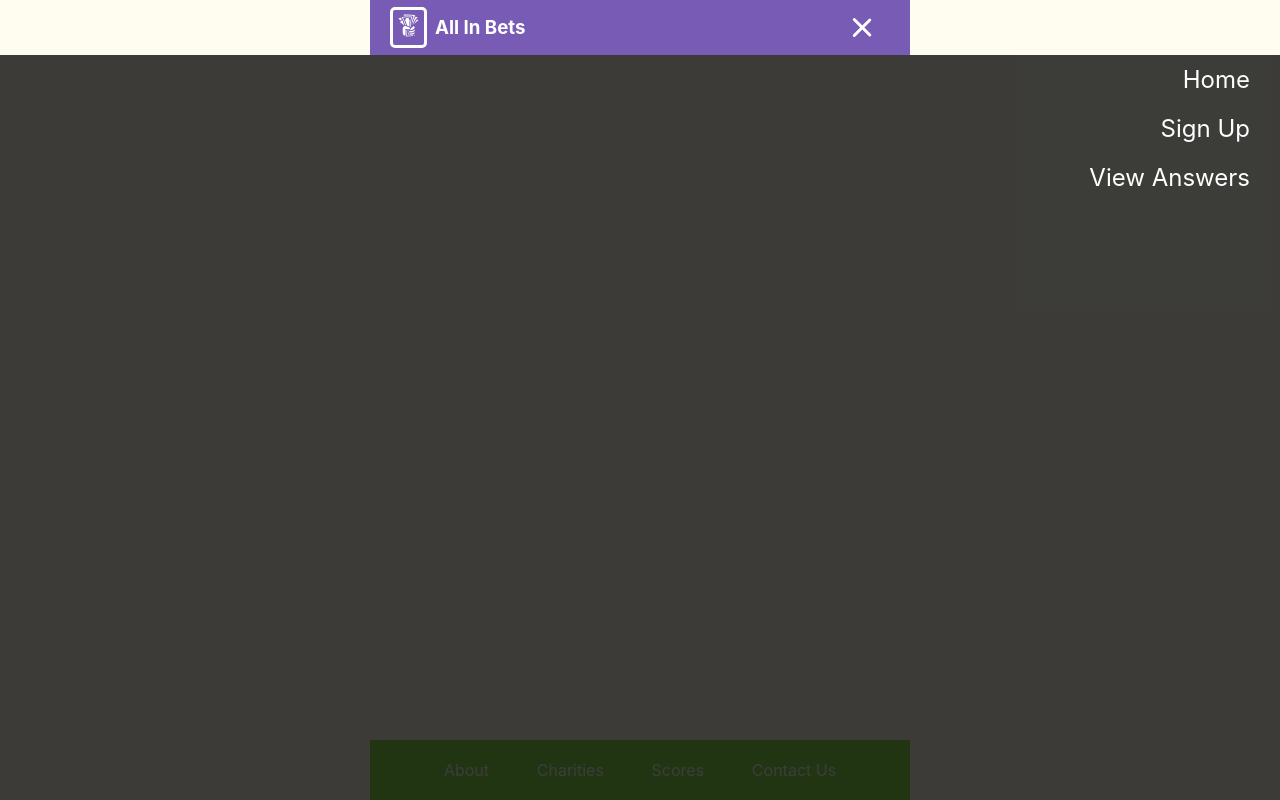
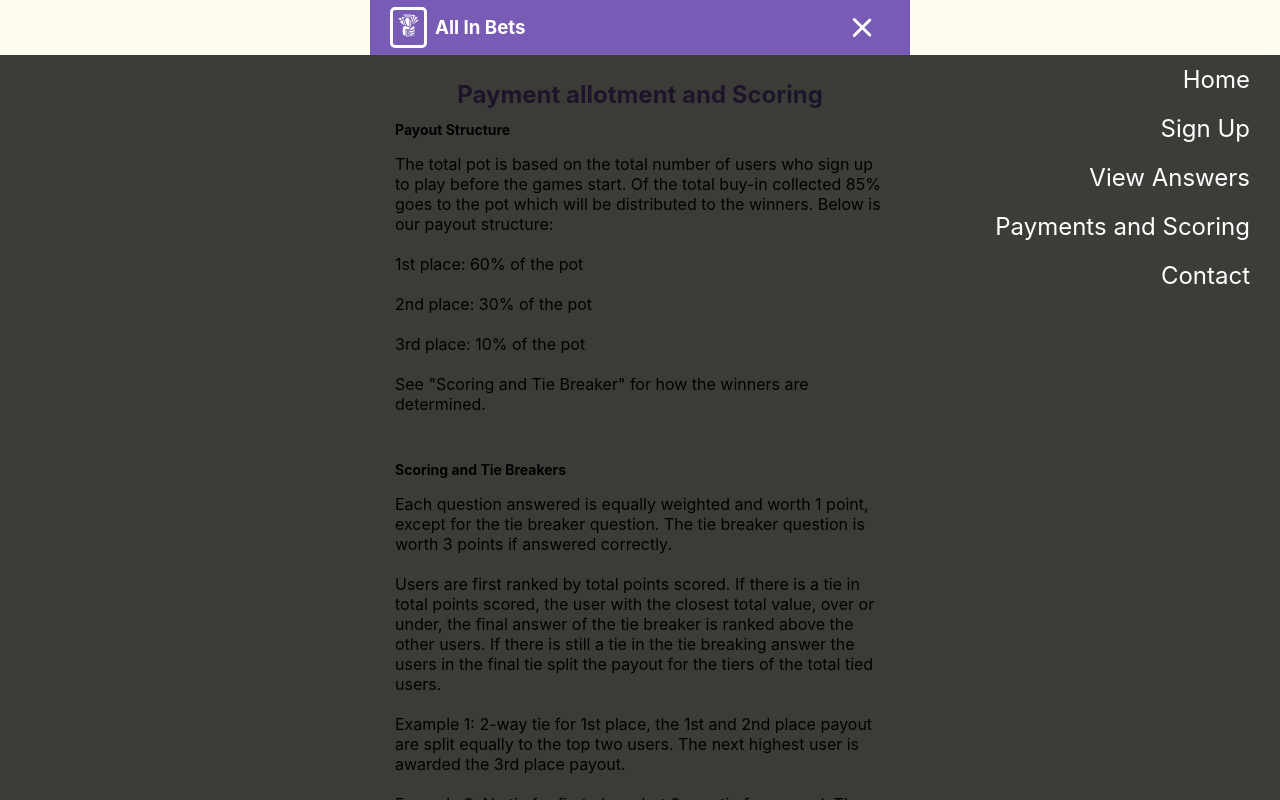
Before and after one commit to nshryock10/allinbets, a React (Create React App) app in the folder client/: page /paymentpolicy in a window 1280 px wide. Both pictures are taken after a click on the button 866 px from the left and 27 px from the top of the page. Built offline with nearby package versions, Linux system fonts and the light colour scheme; no server answers.

Commit message:
Adding payment policy and contact

```diff
--- a/client/src/App.js
+++ b/client/src/App.js
@@ -6,7 +6,9 @@ import SignUp from './Components/SignUp';
 import Questions from './Components/Questions';
 import Submit from './Components/Submit';
 import Answers from './Components/Answers';
+import Contact from './StaticPages/Contact';
 import Nav from './Components/Nav';
+import PaymentPolicy from './StaticPages/PaymentPolicy';
 import LoadingSkeleton from './HelperComponents/LoadingSkeleton'
 import {BrowserRouter as Router, Route, Routes} from 'react-router-dom';
 import { generateUserIndex } from './utils/utils';
@@ -82,14 +84,13 @@ function App() {
                                               fees={gameInfo.fees}
                                               />}
             />
+            <Route path='paymentpolicy' element={<PaymentPolicy />}/>
+            <Route path='contact' element={<Contact />}/>
           </Routes>
         </div>
         <footer>
           <ul className="footer-links">
-            <li>About</li>
-            <li>Charities</li>
-            <li>Scores</li>
-            <li>Contact Us</li>
+            <li>Brought to you by Shryock Web Design</li>
           </ul>
         </footer>
       </div>
--- a/client/src/Components/Nav.js
+++ b/client/src/Components/Nav.js
@@ -66,6 +66,20 @@ function Nav() {
           >
             <li className="nav-item" >View Answers</li>
           </Link>
+          <Link className="nav-item" style={navStyle} to='paymentpolicy'
+            onClick={() => {
+              setMobileNavOpen((mobileNavOpen) => !mobileNavOpen)
+              }}
+          >
+            <li className="nav-item" >Payments and Scoring</li>
+          </Link>
+          <Link className="nav-item" style={navStyle} to='contact'
+            onClick={() => {
+              setMobileNavOpen((mobileNavOpen) => !mobileNavOpen)
+              }}
+          >
+            <li className="nav-item" >Contact</li>
+          </Link>
         </ul>
       </div>
 
--- /dev/null
+++ b/client/src/StaticPages/Contact.js
@@ -0,0 +1,24 @@
+import React from 'react';
+import './PaymentPolicy.css';
+
+function Contact() {
+
+  return (
+    <div className="policy-container">
+        <div>
+            <h1>Contact Info</h1>
+            <p>
+                Love the website and want to share the love? Have a question? Need help with an issue?
+                <br/> <br/>
+                Email shryockwebdesign@gmail.com and we'll get back to you as quickly as possible.
+                <br/> <br/>
+                Thanks!
+            </p>
+            <br/>
+        </div>
+    </div>
+
+  );
+}
+
+export default Contact;
--- /dev/null
+++ b/client/src/StaticPages/PaymentPolicy.css
@@ -0,0 +1,8 @@
+.policy-container{
+    margin: 25px;
+    text-align: left;
+}
+
+.policy-container h1{
+    text-align: center;
+}
--- a/client/src/StaticPages/PaymentPolicy.js
+++ b/client/src/StaticPages/PaymentPolicy.js
@@ -0,0 +1,67 @@
+import React from 'react';
+import './PaymentPolicy.css';
+
+function PaymentPolicy() {
+
+  return (
+    <div className="policy-container">
+        <div>
+            <h1>Payment allotment and Scoring</h1>
+            <h2>Payout Structure</h2>
+            <p>
+                The total pot is based on the total number of users who sign up to play before the games start. Of the total buy-in collected
+                85% goes to the pot which will be distributed to the winners. Below is our payout structure:
+                <br/><br/>
+                1st place: 60% of the pot
+                <br/><br/>
+                2nd place: 30% of the pot
+                <br/><br/>
+                3rd place: 10% of the pot
+                <br/><br/>
+                See "Scoring and Tie Breaker" for how the winners are determined.
+            </p>
+            <br/>
+            <h2>Scoring and Tie Breakers</h2>
+            <p>
+                Each question answered is equally weighted and worth 1 point, except for the tie breaker question. The tie breaker question
+                is worth 3 points if answered correctly.
+                <br/><br/>
+                Users are first ranked by total points scored. If there is a tie in total points scored, the user with the closest total value,
+                over or under, the final answer of the tie breaker is ranked above the other users. If there is still a tie in the tie breaking answer
+                the users in the final tie split the payout for the tiers of the total tied users.
+                <br/><br/>
+                Example 1: 2-way tie for 1st place, the 1st and 2nd place payout are split equally to the top two users. The next highest user is awarded the 3rd place
+                payout.
+                <br/><br/>
+                Example 2: No tie for first place, but 3 way tie for second. The top ranked user is awarded the first place payout and tied next 3 users
+                split the combined payout for 2nd and 3rd place.
+                <br/><br/>
+                See "Scoring and Tie Breaker" for how the winners are determined.
+            </p>
+            <br/>
+            <h2>Distribution of Buy In</h2>
+            <p>
+                For the $10.00 buy-in in these games, 85% goes directly to the pot and its split up amongst the winners. See below for
+                our payout structure. <br/><br/>We belive that while having a good time playing these games, we can do some good with our money
+                which is why 10% of the pot will be donated to charity. The charity we are donating back to will be the Innocence Project
+                which works to free the innocent, prevent wrongful convictions, and create fair, compassionate, and equitable systems of
+                justice for everyone.  <br/><br/> The last 5% of the buy in goes to supporting the development and overhead for keeping this website
+                running. We greatly appreciate your support and your continued use of these games.
+            </p>
+            <br/>
+            <h2>Taxes and Fees</h2>
+            <p>
+                In addition to the buy in fee, we also charge taxes, processing feeing, and hosting fees. In order to remain compliant with
+                US sales tax policies, we charge a sales tax on the buy in fee. <br/> <br/>For the best user experience we utilize a secure payment
+                transaction through PayPal. PayPal charges a flat fee per transaction, plus a percentage of each transaction. This additional fee
+                ensures your information is not shared with outside parties and your payout can be quickly distributed. <br/><br/> Lastly, in order to provide
+                this website we charge a hosting fee. This fees allows us to use a third-party hosting service so we can focus on bringing you the
+                best user experience.
+            </p>
+        </div>
+    </div>
+
+  );
+}
+
+export default PaymentPolicy;
```
Also changed, not shown: client/src/StaticPages/UseTerms.js (added, +28 -0 lines).
